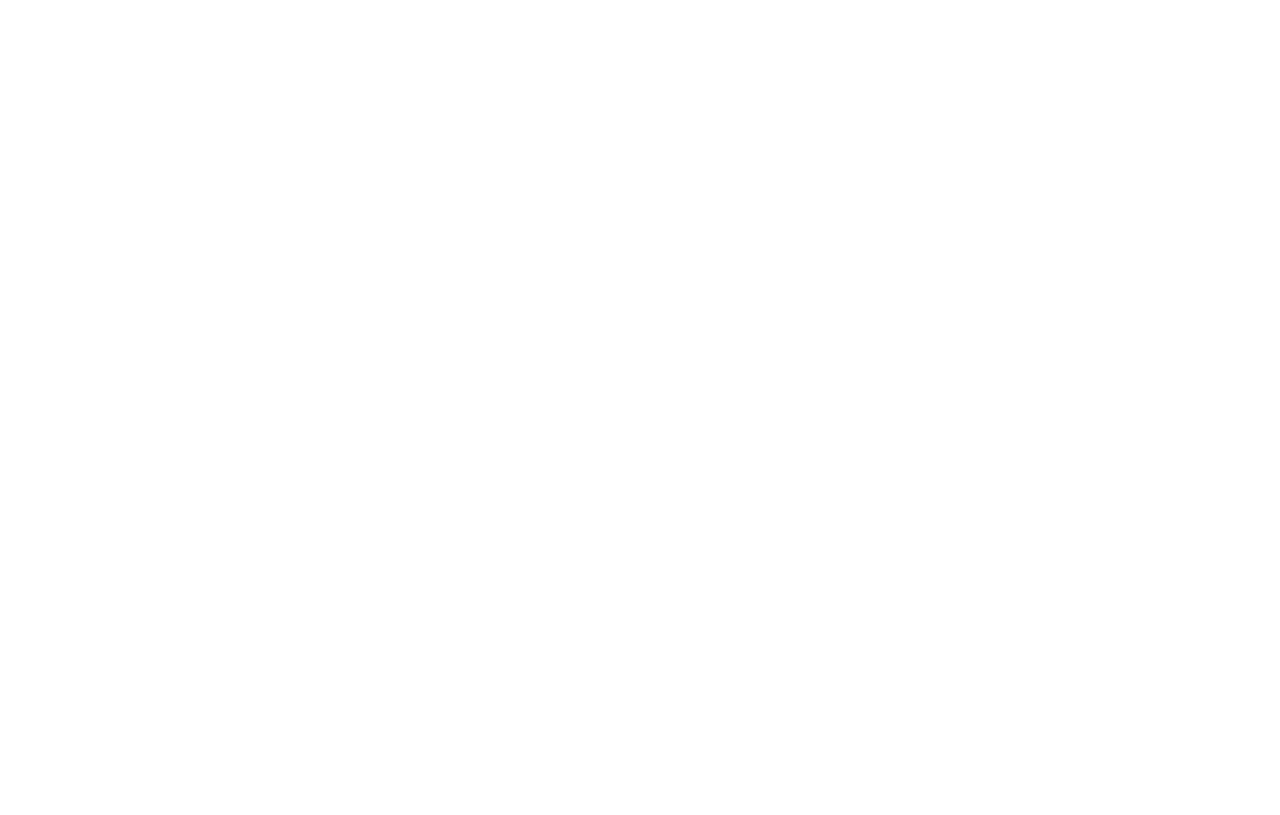
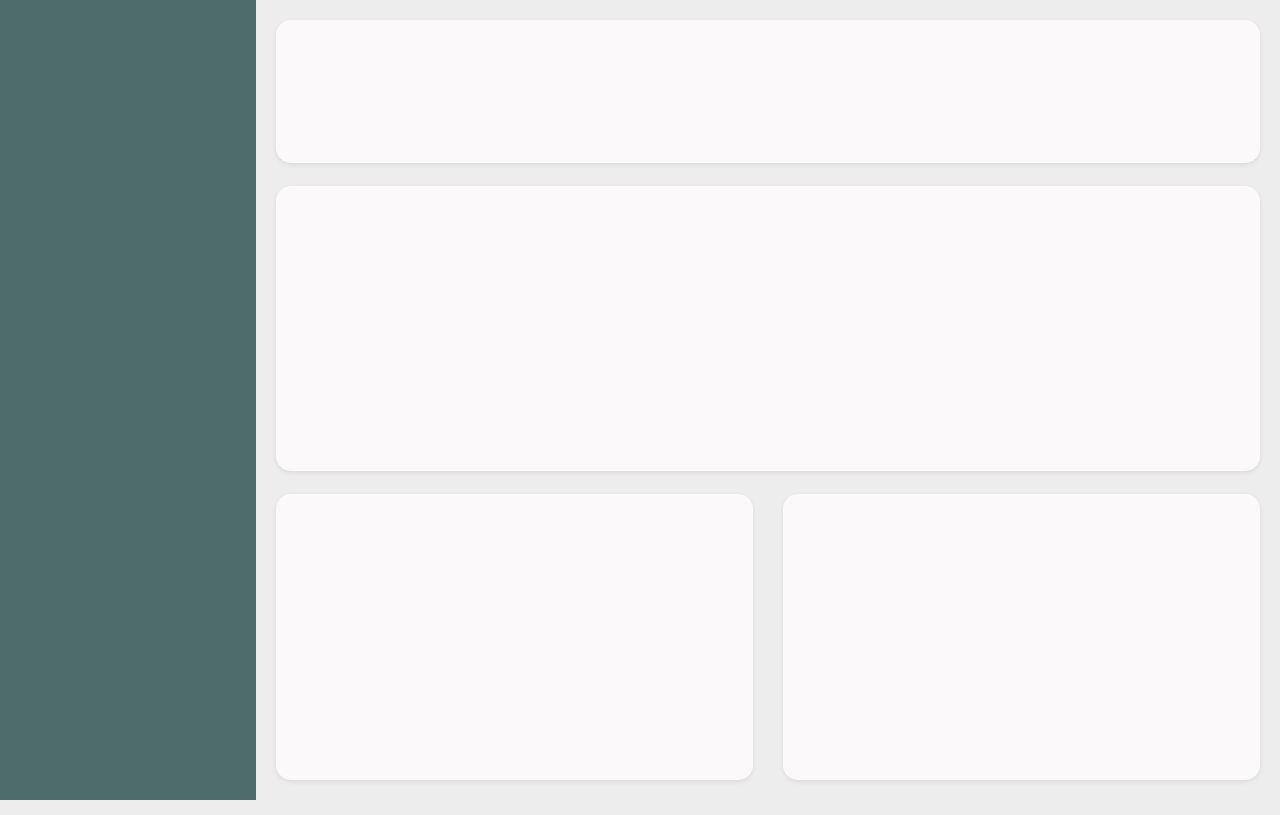
Before and after one commit to dave-forbes/admin-dashboard, a plain HTML site: page index.html in a window 1280 px wide. Drawn offline with Linux system fonts and the light colour scheme.

Commit message:
initial layout

```diff
--- a/index.html
+++ b/index.html
@@ -11,7 +11,15 @@
 </head>
 
 <body>
-
+  <div class="grid-container">
+    <div class="sidebar"></div>
+    <div class="main-content-grid-container">
+      <div class="header"></div>
+      <div class="main-content-1"></div>
+      <div class="main-content-2"></div>
+      <div class="main-content-3"></div>
+    </div>
+  </div>
 </body>
 
 </html>
--- a/style.css
+++ b/style.css
@@ -0,0 +1,55 @@
+:root {
+  box-sizing: border-box;
+}
+
+body {
+  width: 100vw;
+  height: 100vh;
+  margin: 0;
+  padding: 0;
+  display: grid;
+  align-items: center;
+  justify-items: center;
+  background-color: #ededed;
+}
+
+.grid-container {
+  width: 100%;
+  height: 100%;
+  display: grid;
+  grid-template-columns: 1fr 4fr;
+  grid-template-rows: 1fr;
+  padding: 15px;
+}
+
+div.sidebar {
+  grid-row: 1 / 4;
+  background-color: #4f6c6d;
+
+}
+
+.main-content-grid-container {
+  display: grid;
+  grid-template: 1fr 2fr 2fr / 1fr 1fr;
+  gap: 3%;
+  padding: 2%;
+}
+
+div.main-content-grid-container>div {
+  background-color: #fbf9f9;
+  border-radius: 15px;
+  box-shadow: 0px 2px 5px rgba(0, 0, 0, 0.075);
+}
+
+div.header {
+  grid-column: 1/3;
+}
+
+div.main-content-1 {
+  grid-row: 2/3;
+  grid-column: 1/3;
+}
+
+div.main-content-2 {}
+
+div.main-content-3 {}
```
